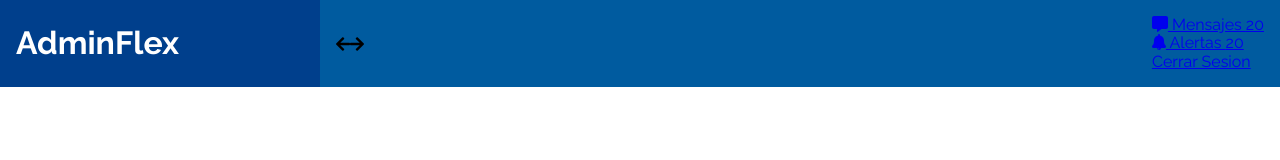
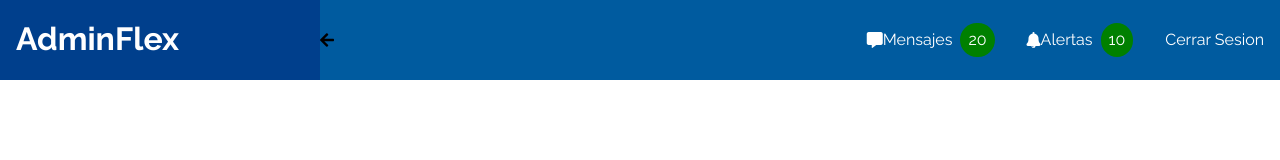
Before and after one commit to jlferrete/AdminFlex, a website: page index.html in a window 1280 px wide. Drawn offline with nearby package versions, Linux system fonts and the light colour scheme.

Commit message:
Styled Menus

```diff
--- a/index.html
+++ b/index.html
@@ -13,7 +13,6 @@
 </head>
 
 <body>
-    <div class="pagina">
     <header class="header">
         <div class="nombre-sitio">
             <h1 class="escritorio">AdminFlex</h1>
@@ -25,22 +24,20 @@
                 <i class="fas fa-arrow-right"></i>
             </div>
             <div class="menu-derecho">
-                    <div class="mensaje caja">
+                <div class="mensajes caja">
                     <a href="#">
                         <i class="fas fa-comment-alt"></i> Mensajes
                         <span>20</span>
                     </a>
                 </div>
-                    <div class="alerta caja">
+                <div class="mensajes caja">
                     <a href="#">
                         <i class="fas fa-bell"></i> Alertas
-                            <span>20</span>
+                        <span>10</span>
                     </a>
                 </div>
                 <div class="cerrar caja">
-                        <a href="#">
-                Cerrar Sesion
-              </a>
+                    <a href="#">Cerrar Sesion</a>
                 </div>
             </div>
         </div>
--- a/scss/_custom.scss
+++ b/scss/_custom.scss
@@ -26,10 +26,13 @@ img {
     display: none;
 }
 
+
+/** Contenido **/
+
 .pagina {
-    min-height: 100%;
     display: flex;
     flex-direction: column;
+    min-height: 100%;
 }
 
 .header {
@@ -40,12 +43,9 @@ img {
             flex: 0 0 20rem;
         }
         background-color: $secundario;
-        padding: 1rem;
-        display: flex;
-        align-items: center;
+        padding-left: 1rem;
         h1 {
             color: $blanco;
-            margin: 0;
         }
         .escritorio {
             display: none;
@@ -59,20 +59,49 @@ img {
             }
         }
     }
+    .barra {
+        display: flex;
+        flex: 1;
+        background-color: $primario;
+        justify-content: space-between;
+    }
 }
 
-.barra {
+.menu-izquierdo {
     display: flex;
-    justify-content: space-between;
-    flex: 1;
-    background-color: $primario;
-    padding: 1rem;
-    .menu-izquierdo {
+    align-items: center;
+    .fa-arrow-right {
+        display: none;
+    }
+}
+
+.menu-derecho {
+    display: flex;
+    .caja {
+        padding: 0 1rem;
         display: flex;
+        &:hover {
+            background-color: darken($primario, 5);
+        }
+    }
+    a {
+        display: flex;
+        color: $blanco;
+        text-decoration: none;
         align-items: center;
+        justify-content: center;
+        position: relative;
+        span {
+            background-color: green;
+            border-radius: 50%;
+            padding: 0.5rem;
+            margin-left: 0.5rem;
+        }
     }
 }
 
 .contenedor-principal {
+    display: flex;
+    align-items: stretch;
     flex: 1;
 }
```
Also changed, not shown: css/app.css. Lines whose indentation alone changed are shown as unchanged.
